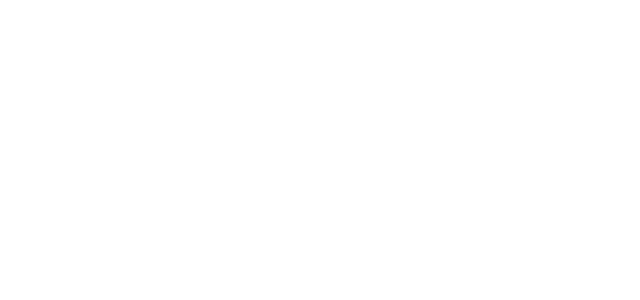
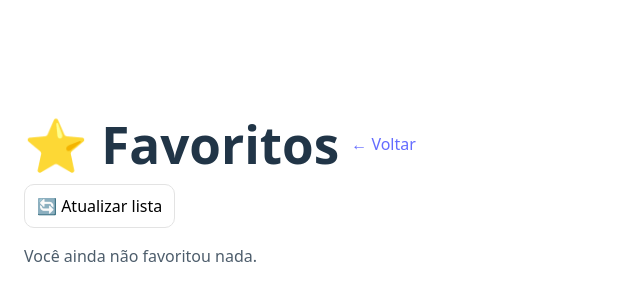
Before and after one commit to NoelleAlmeida/buscador-filmes, a React (Vite) app: page /favorites in a window 1280 px wide. Before the commit this address had no page. Shown: the part 200-500 px from the top of the page, without its empty margins (0-640 px from the left). Built offline with nearby package versions, Linux system fonts and the light colour scheme.

Commit message:
feat: favoritos com localStorage e pagina /favorites

```diff
--- a/src/App.css
+++ b/src/App.css
@@ -15,6 +15,13 @@
   margin-bottom: 16px;
 }
 
+.headerRow {
+  display: flex;
+  align-items: flex-start;
+  justify-content: space-between;
+  gap: 12px;
+}
+
 .title {
   margin: 0;
   font-size: 28px;
@@ -23,6 +30,16 @@
 .subtitle {
   margin: 6px 0 0;
   opacity: 0.75;
+}
+
+.favoritesLink {
+  text-decoration: none;
+  border: 1px solid #e3e3e3;
+  padding: 8px 10px;
+  border-radius: 999px;
+  color: inherit;
+  opacity: 0.9;
+  white-space: nowrap;
 }
 
 .form {
@@ -89,7 +106,7 @@
 }
 
 .cardLink:hover {
-  opacity: 0.95;
+  opacity: 0.97;
 }
 
 .posterWrap {
@@ -146,3 +163,17 @@
   font-size: 13px;
   opacity: 0.85;
 }
+
+.favBtn {
+  margin-top: 10px;
+  width: 100%;
+  padding: 10px 12px;
+  border: 1px solid #e3e3e3;
+  border-radius: 10px;
+  cursor: pointer;
+  background: white;
+}
+
+.favBtn:hover {
+  opacity: 0.95;
+}
--- a/src/App.jsx
+++ b/src/App.jsx
@@ -1,5 +1,6 @@
-import { useState } from "react";
+import { useEffect, useState } from "react";
 import { Link } from "react-router-dom";
+import { getFavorites, toggleFavorite } from "./utils/favorites";
 import "./App.css";
 
 export default function App() {
@@ -7,6 +8,11 @@ export default function App() {
   const [movies, setMovies] = useState([]);
   const [loading, setLoading] = useState(false);
   const [error, setError] = useState("");
+  const [favorites, setFavorites] = useState([]);
+
+  useEffect(() => {
+    setFavorites(getFavorites());
+  }, []);
 
   async function handleSubmit(e) {
     e.preventDefault();
@@ -49,8 +55,16 @@ export default function App() {
   return (
     <main className="container">
       <header className="header">
+        <div className="headerRow">
+          <div>
             <h1 className="title">Buscador de Filmes 🎬</h1>
             <p className="subtitle">React + Vite + API</p>
+          </div>
+
+          <Link to="/favorites" className="favoritesLink">
+            ⭐ Favoritos ({favorites.length})
+          </Link>
+        </div>
       </header>
 
       <form onSubmit={handleSubmit} className="form">
@@ -78,7 +92,10 @@ export default function App() {
 
         {movies.length > 0 && (
           <ul className="grid">
-            {movies.map((m) => (
+            {movies.map((m) => {
+              const isFav = favorites.some((f) => f.id === m.id);
+
+              return (
                 <li key={m.id} className="card">
                   <Link to={`/show/${m.id}`} className="cardLink">
                     <div className="posterWrap">
@@ -109,10 +126,24 @@ export default function App() {
                             : "Sem gênero"}
                         </span>
                       </div>
+
+                      <button
+                        type="button"
+                        className="favBtn"
+                        onClick={(e) => {
+                          e.preventDefault(); // não navegar
+                          e.stopPropagation();
+                          const next = toggleFavorite(m);
+                          setFavorites(next);
+                        }}
+                      >
+                        {isFav ? "★ Favoritado" : "☆ Favoritar"}
+                      </button>
                     </div>
                   </Link>
                 </li>
-            ))}
+              );
+            })}
           </ul>
         )}
       </section>
--- a/src/main.jsx
+++ b/src/main.jsx
@@ -1,8 +1,11 @@
 import React from "react";
 import ReactDOM from "react-dom/client";
 import { BrowserRouter, Routes, Route } from "react-router-dom";
+
 import App from "./App.jsx";
 import ShowDetails from "./pages/ShowDetails.jsx";
+import Favorites from "./pages/Favorites.jsx";
+
 import "./index.css";
 
 ReactDOM.createRoot(document.getElementById("root")).render(
@@ -11,6 +14,7 @@ ReactDOM.createRoot(document.getElementById("root")).render(
       <Routes>
         <Route path="/" element={<App />} />
         <Route path="/show/:id" element={<ShowDetails />} />
+        <Route path="/favorites" element={<Favorites />} />
       </Routes>
     </BrowserRouter>
   </React.StrictMode>,
--- /dev/null
+++ b/src/pages/Favorites.jsx
@@ -0,0 +1,119 @@
+import { useEffect, useState } from "react";
+import { Link } from "react-router-dom";
+import { getFavorites } from "../utils/favorites";
+
+export default function Favorites() {
+  const [items, setItems] = useState([]);
+
+  useEffect(() => {
+    setItems(getFavorites());
+  }, []);
+
+  return (
+    <main
+      style={{
+        maxWidth: 980,
+        margin: "0 auto",
+        padding: 24,
+        fontFamily: "system-ui",
+      }}
+    >
+      <header
+        style={{
+          display: "flex",
+          justifyContent: "space-between",
+          alignItems: "center",
+          gap: 12,
+        }}
+      >
+        <h1 style={{ margin: 0 }}>⭐ Favoritos</h1>
+        <Link to="/" style={{ textDecoration: "none" }}>
+          ← Voltar
+        </Link>
+      </header>
+      <div style={{ marginTop: 12 }}>
+        <button
+          onClick={() => setItems(getFavorites())}
+          style={{
+            padding: "10px 12px",
+            border: "1px solid #e3e3e3",
+            borderRadius: 10,
+            cursor: "pointer",
+            background: "white",
+          }}
+        >
+          🔄 Atualizar lista
+        </button>
+      </div>
+
+      <section style={{ marginTop: 16 }}>
+        {items.length === 0 ? (
+          <p style={{ opacity: 0.8 }}>Você ainda não favoritou nada.</p>
+        ) : (
+          <ul
+            style={{
+              listStyle: "none",
+              padding: 0,
+              margin: 0,
+              display: "grid",
+              gap: 12,
+              gridTemplateColumns: "repeat(auto-fill, minmax(240px, 1fr))",
+            }}
+          >
+            {items.map((m) => (
+              <li
+                key={m.id}
+                style={{
+                  border: "1px solid #e3e3e3",
+                  borderRadius: 14,
+                  overflow: "hidden",
+                  background: "white",
+                }}
+              >
+                <Link
+                  to={`/show/${m.id}`}
+                  style={{
+                    display: "block",
+                    textDecoration: "none",
+                    color: "inherit",
+                  }}
+                >
+                  <div
+                    style={{
+                      width: "100%",
+                      aspectRatio: "16 / 9",
+                      background: "#f2f2f2",
+                    }}
+                  >
+                    {m.image ? (
+                      <img
+                        src={m.image}
+                        alt={`Poster de ${m.title}`}
+                        style={{
+                          width: "100%",
+                          height: "100%",
+                          objectFit: "cover",
+                        }}
+                      />
+                    ) : (
+                      <div style={{ padding: 12, opacity: 0.7 }}>
+                        Sem imagem
+                      </div>
+                    )}
+                  </div>
+
+                  <div style={{ padding: 12 }}>
+                    <strong>{m.title}</strong>
+                    <div style={{ opacity: 0.8, marginTop: 6 }}>
+                      ⭐ {m.rating ?? "—"} • {m.year ?? "—"}
+                    </div>
+                  </div>
+                </Link>
+              </li>
+            ))}
+          </ul>
+        )}
+      </section>
+    </main>
+  );
+}
--- /dev/null
+++ b/src/utils/favorites.js
@@ -0,0 +1,22 @@
+const KEY = "bf_favorites_v1";
+
+export function getFavorites() {
+  try {
+    const raw = localStorage.getItem(KEY);
+    return raw ? JSON.parse(raw) : [];
+  } catch {
+    return [];
+  }
+}
+
+export function toggleFavorite(show) {
+  const current = getFavorites();
+  const exists = current.some((item) => item.id === show.id);
+
+  const next = exists
+    ? current.filter((item) => item.id !== show.id)
+    : [...current, show];
+
+  localStorage.setItem(KEY, JSON.stringify(next));
+  return next;
+}
```
Lines whose indentation alone changed are shown as unchanged.
